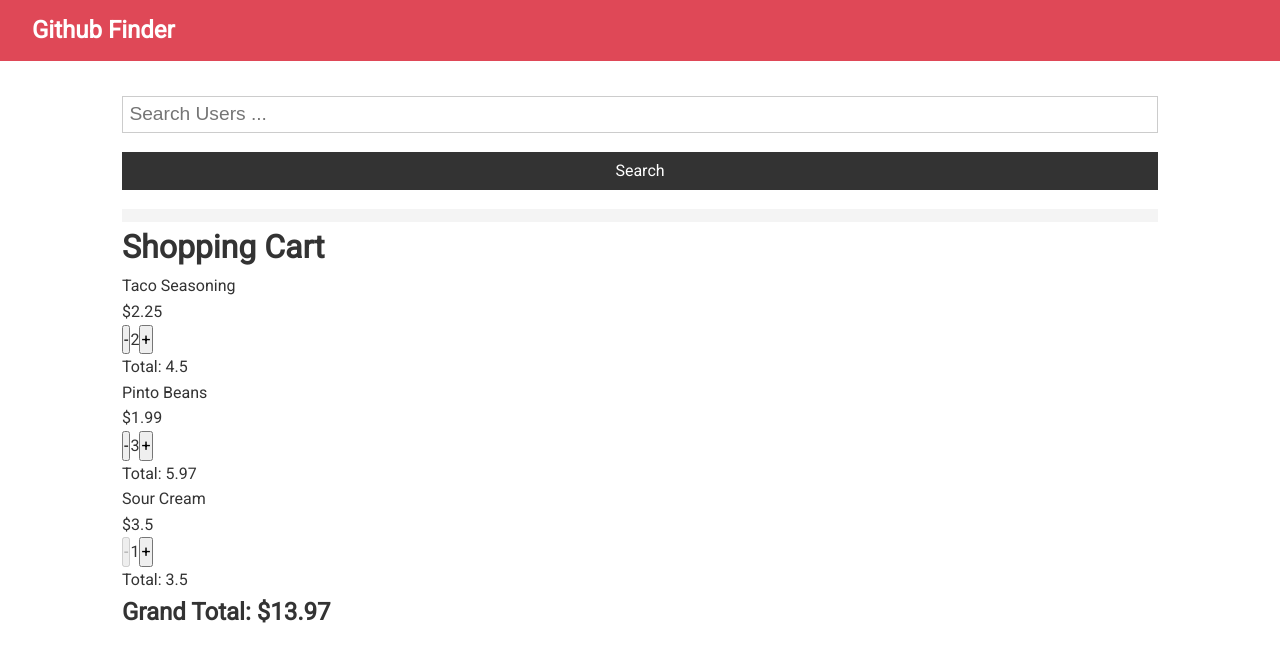
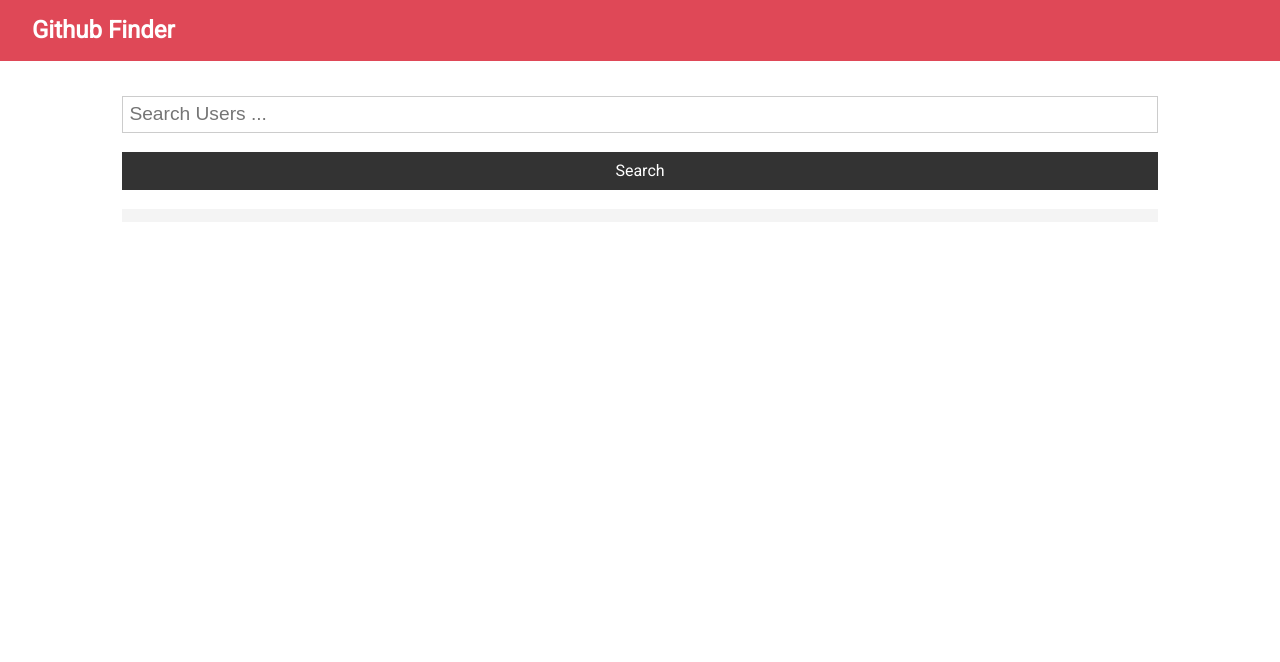
Before and after one commit to mattalagala/Github-Finder, a React (Create React App) app in the folder github-finder/: page / in a window 1280 px wide. Shown: the top 662 px of the page. Built offline with nearby package versions, Linux system fonts and the light colour scheme.

Commit message:
added Cart component to App.js

```diff
--- a/github-finder/src/App.js
+++ b/github-finder/src/App.js
@@ -48,7 +48,7 @@ class App extends Component {
 
 				<div className='container'>
 					<Search searchUsers={this.searchUsers} clearUsers={this.clearUsers} />
-					<Cart initialItems={items} />
+					{/* <Cart initialItems={items} /> */}
 					<Users loading={this.state.loading} users={this.state.users} />
 				</div>
 			</div>
```
